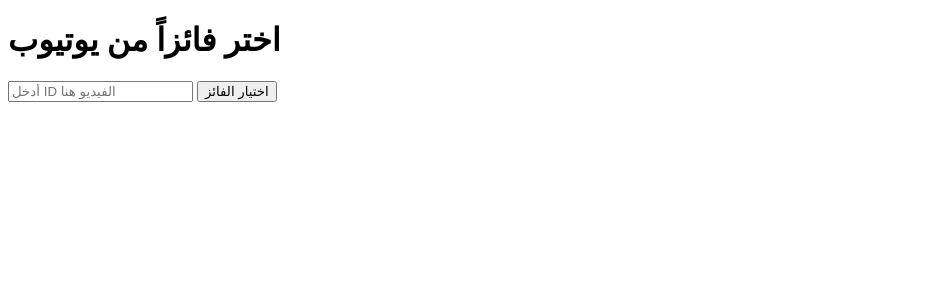
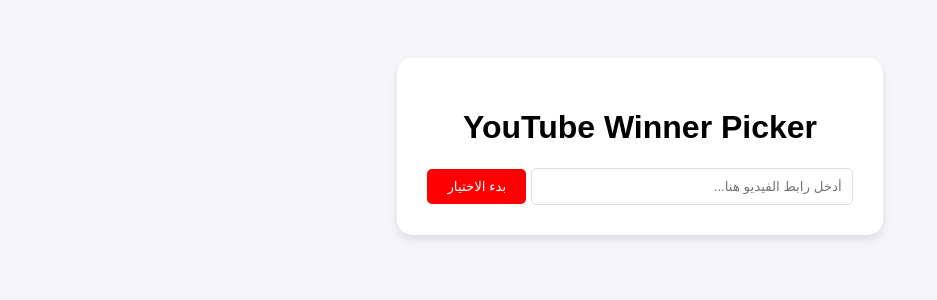
Before and after one commit to amargf/youtube-winner, a Flask app: page / in a window 1280 px wide. Shown: the top 300 px of the page, without its empty margins (0-937 px from the left). Run offline with Flask 3, Linux system fonts and the light colour scheme.

Commit message:
Revise index.html for YouTube Winner Picker
Updated the HTML structure and styles for the winner picker page, including changes to the title and form elements.

```diff
--- a/templates/index.html
+++ b/templates/index.html
@@ -1,17 +1,26 @@
 <!DOCTYPE html>
-<html>
+<html lang="ar" dir="rtl">
 <head>
-    <title>مختار الفائزين</title>
+    <meta charset="UTF-8">
+    <title>مختار الفائزين الاحترافي</title>
+    <style>
+        body { font-family: sans-serif; text-align: center; background: #f4f4f9; padding: 50px; }
+        .card { background: white; padding: 30px; border-radius: 15px; box-shadow: 0 4px 8px rgba(0,0,0,0.1); display: inline-block; }
+        input { padding: 10px; width: 300px; border: 1px solid #ddd; border-radius: 5px; }
+        button { padding: 10px 20px; background: #ff0000; color: white; border: none; border-radius: 5px; cursor: pointer; }
+        .winner { margin-top: 20px; color: #2ecc71; font-size: 24px; font-weight: bold; }
+    </style>
 </head>
 <body>
-    <h1>اختر فائزاً من يوتيوب</h1>
-    <form method="POST">
-        <input type="text" name="video_id" placeholder="أدخل ID الفيديو هنا">
-        <button type="submit">اختيار الفائز</button>
-    </form>
-
-    {% if winner %}
-        <h2>الفائز هو: {{ winner }}</h2>
-    {% endif %}
+    <div class="card">
+        <h1>YouTube Winner Picker</h1>
+        <form method="POST">
+            <input type="text" name="video_id" placeholder="أدخل رابط الفيديو هنا..." required>
+            <button type="submit">بدء الاختيار</button>
+        </form>
+        {% if winner %}
+            <div class="winner">🎉 الفائز هو: {{ winner }}</div>
+        {% endif %}
+    </div>
 </body>
 </html>
```
